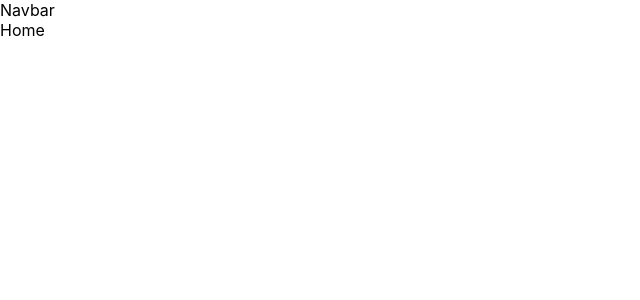
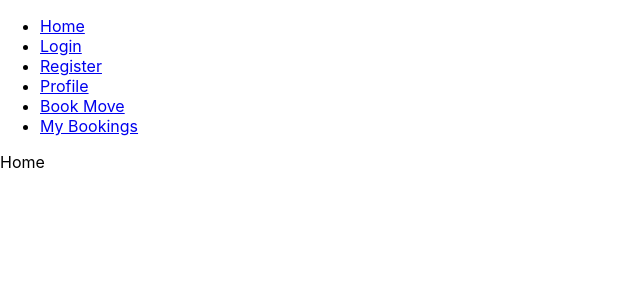
Before and after one commit to Presho99/movers, a React (Create React App) app: page / in a window 1280 px wide. Shown: the top 300 px of the page, without its empty margins (0-640 px from the left). Built offline with nearby package versions, Linux system fonts and the light colour scheme.

Commit message:
Create navbar

```diff
--- a/src/components/Navbar.js
+++ b/src/components/Navbar.js
@@ -1,9 +1,20 @@
-import React from 'react'
+// src/components/Navbar.js
+import React from 'react';
+import { Link } from 'react-router-dom';
 
 function Navbar() {
   return (
-    <div>Navbar</div>
-  )
+    <nav className="navbar">
+      <ul>
+        <li><Link to="/">Home</Link></li>
+        <li><Link to="/login">Login</Link></li>
+        <li><Link to="/register">Register</Link></li>
+        <li><Link to="/profile">Profile</Link></li>
+        <li><Link to="/book-move">Book Move</Link></li>
+        <li><Link to="/my-bookings">My Bookings</Link></li>
+      </ul>
+    </nav>
+  );
 }
 
-export default Navbar
+export default Navbar;
```
